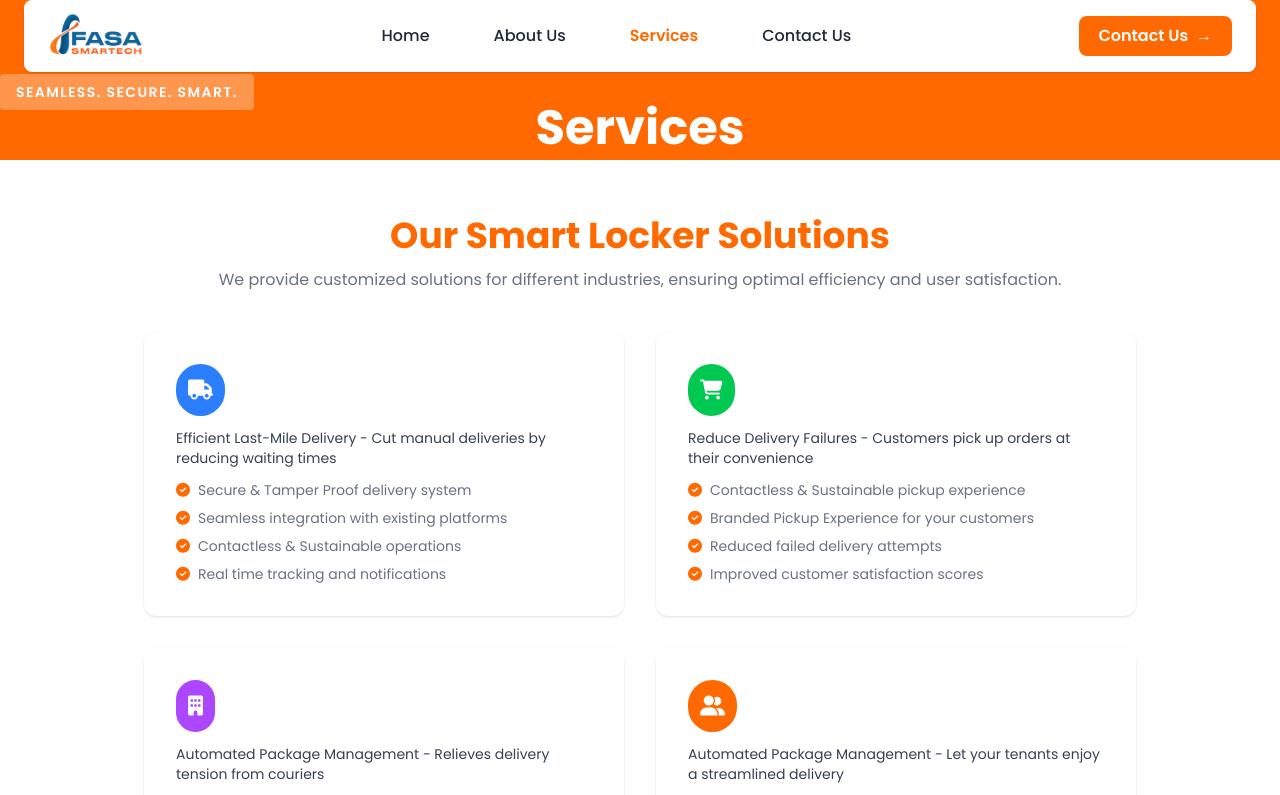
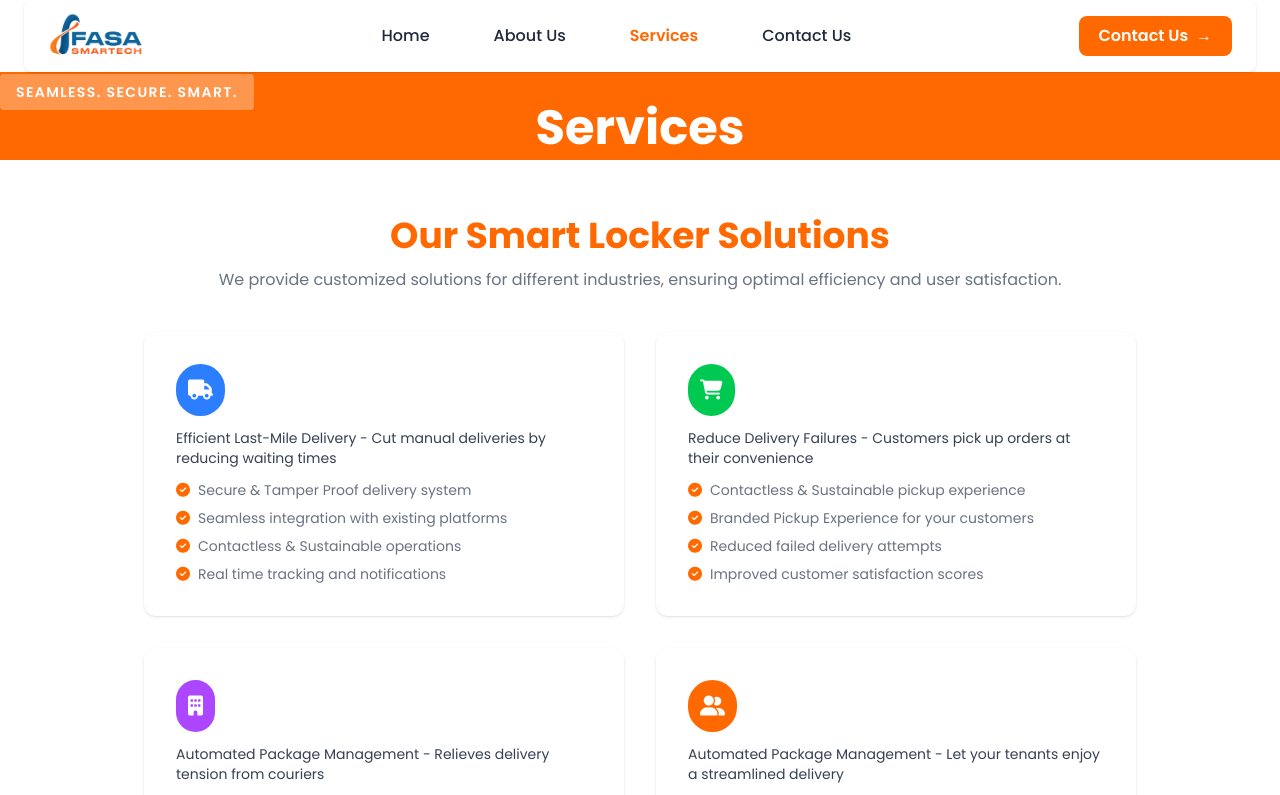
Before and after one commit to Sisasenkosi/WebsiteFasav2, a React (Vite) app: page /services in a window 1280 px wide. Shown: the top 795 px of the page. Built offline with nearby package versions, Linux system fonts and the light colour scheme.

Commit message:
sticky navbar fixed orange sides issue

```diff
--- a/src/components/HomeNavbar.jsx
+++ b/src/components/HomeNavbar.jsx
@@ -6,7 +6,7 @@ const HomeNavbar = () => {
   const [menuOpen, setMenuOpen] = useState(false);
 
   return (
-    <header className="sticky top-0 z-50 left-0 ">
+    <header className="sticky top-0 z-50  ">
       {/* Main navbar */}
       <nav className="bg-white rounded-lg shadow mx-2 md:mx-6 flex items-center justify-between px-4 md:px-6 py-3">
         {/* Logo */}
--- a/src/components/Navbar.jsx
+++ b/src/components/Navbar.jsx
@@ -3,11 +3,11 @@ import { Link } from 'react-router-dom';
 import { NavLink } from 'react-router-dom';
 import logo from '../assets/logofasa.png';
 
-const Header = () => {
+const Navbar = () => {
   const [menuOpen, setMenuOpen] = useState(false);
 
   return (
-    <header className="sticky top-0 z-50 bg-orange-500">
+    <header className="sticky top-0 z-50 ">
       {/* Main Navbar */}
       <nav className="bg-white rounded-lg shadow mx-2 md:mx-6 flex items-center justify-between px-4 md:px-6 py-3">
         {/* Logo */}
@@ -139,4 +139,4 @@ const Header = () => {
   );
 };
 
-export default Header;
+export default Navbar;
--- a/src/pages/About.jsx
+++ b/src/pages/About.jsx
@@ -9,6 +9,7 @@ import tanya from '../assets/team/Tanya.jpeg';
 import tino from '../assets/team/Tino.jpeg';
 import trus from '../assets/team/trus.jpeg';
 import Milestones from '../components/Milestones';
+import Navbar from '../components/Navbar';
 
 const fadeInUp = {
   hidden: { opacity: 0, y: 40 },
@@ -26,7 +27,7 @@ const cardHover = {
 const About = () => {
   return (
     <div className="bg-white min-h-screen w-full">
-      <Header />
+      <Navbar />
       {/* Orange About Us Banner */}
 
       <section className="bg-orange-500 flex-row items-center justify-center py-2  w-full">
@@ -45,7 +46,7 @@ const About = () => {
         whileInView="visible"
         viewport={{ once: true }}
         variants={fadeInUp}
-        transition={{ duration: 0.7, delay: 0.05 }}
+        transition={{ duration: 0.7, delay: 0.02 }}
       >
         <div className="w-full max-w-4xl flex flex-col md:flex-row gap-8">
           {/* Left: Text Card */}
--- a/src/pages/ContactUs.jsx
+++ b/src/pages/ContactUs.jsx
@@ -2,6 +2,7 @@ import React, { useRef } from 'react';
 import { useNavigate } from 'react-router-dom';
 import Header from '../components/Navbar';
 import Footer from '../components/Footer';
+import Navbar from '../components/Navbar';
 
 const ContactUs = () => {
   const formRef = useRef(null);
@@ -21,7 +22,7 @@ const ContactUs = () => {
 
   return (
     <div className="bg-white min-h-screen w-full">
-      <Header />
+      <Navbar />
       {/* Orange Section with Badge and Heading Side by Side on md+ */}
       <section className="bg-orange-500 flex-row items-center justify-center py-2  w-full">
         <span className="bg-white/30 text-white font-semibold px-4 py-2 rounded mb-4 tracking-widest text-xs md:text-sm">
--- a/src/pages/Home.jsx
+++ b/src/pages/Home.jsx
@@ -24,10 +24,11 @@ const slideRight = {
 const Home = () => {
   return (
     <div className="bg-white min-h-screen w-full">
+      <HomeNavbar />
       {/* Hero Section */}
       <section className="relative bg-black text-white pt-4 pb-20 px-2 sm:px-4 md:px-6 lg:px-8 overflow-hidden">
         <div className="absolute inset-0 bg-black/60 z-0" />
-        <HomeNavbar />
+
         <motion.div
           className="relative z-10 max-w-7xl mx-auto"
           initial="hidden"
--- a/src/pages/Services.jsx
+++ b/src/pages/Services.jsx
@@ -1,6 +1,7 @@
 import React from 'react';
 import Header from '../components/Navbar';
 import Footer from '../components/Footer';
+import Navbar from '../components/Navbar';
 
 const services = [
   {
@@ -96,9 +97,8 @@ const solutions = [
 ];
 
 const Services = () => (
-  <div className="bg-white min-h-screen">
-    <div className="bg-orange-500 ">
-      <Header />
+  <div className="bg-white min-h-screen w-full">
+    <Navbar />
     {/* Our Smart Locker Solutions */}
     <section className="bg-orange-500 flex-row items-center justify-center py-2  w-full">
       <span className="bg-white/30 text-white font-semibold px-4 py-2 rounded mb-4 tracking-widest text-xs md:text-sm">
@@ -108,7 +108,7 @@ const Services = () => (
         Services
       </h1>
     </section>
-    </div>
+
     <section className="py-14">
       <div className="max-w-5xl mx-auto px-4">
         <h2 className="text-3xl md:text-4xl font-bold text-center mb-3">
```
Also changed, not shown: 1 other file (tests, documents, lock files or other folders). Lines whose indentation alone changed are shown as unchanged.
